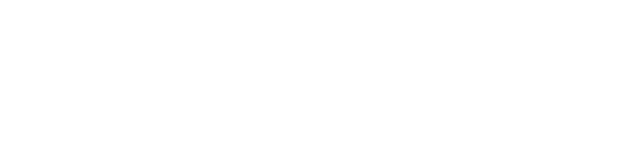
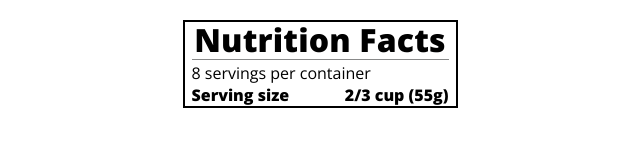
Before and after one commit to jbrown307/nutrition-facts, a plain HTML site: page index.html in a window 1280 px wide. Shown: the whole page, without its empty margins (320-960 px from the left). Drawn offline with nearby package versions, Linux system fonts and the light colour scheme.

Commit message:
ADD first label section

```diff
--- a/index.html
+++ b/index.html
@@ -3,9 +3,19 @@
 <head>
   <meta charset="UTF-8">
   <meta name="viewport" content="width=device-width, initial-scale=1.0">
+  <link rel="stylesheet" href="styles.css">
+  <link rel="stylesheet" href="https://fonts.googleapis.com/css?family=Open+Sans:400,700,800">
   <title>Nutrition Facts</title>
 </head>
 <body>
-
+  <div class="label">
+    <!--The <header> HTML element represents introductory content, typically a group of introductory or navigational aids-->
+    <header>
+      <h1 class="bold">Nutrition Facts</h1>
+      <div class="divider"></div>
+      <p>8 servings per container</p>
+      <p class="bold">Serving size<span>2/3 cup (55g)</span></p>
+    </header>
+  </div>
 </body>
 </html>
--- a/styles.css
+++ b/styles.css
@@ -0,0 +1,45 @@
+* {
+  box-sizing: border-box;
+}
+
+html {
+  font-size: 16px;
+}
+
+body {
+  font-family: "Open Sans", sans-serif;
+}
+
+.bold {
+  font-weight: 800;
+}
+
+header h1 {
+  text-align: center;
+  margin: -4px 0;
+  letter-spacing: 0.15px;
+}
+
+/*The space-between value distributes the items evenly (with space between them) in the line.
+The first item is on the start line, and the last one is on the end line.
+The space-around value displays the items with space before, between, and after*/
+p {
+  margin: 0;
+  display: flex;
+  justify-content: space-between;
+}
+
+/*by default, the browser includes the border and padding when determining an element's size.
+To solve this, reset the box model by creating a * selector and giving it a box-sizing property of border-box*/
+.label {
+  border: 2px solid black;
+  box-sizing: border-box;
+  width: 275px;
+  margin: 20px auto;
+  padding: 0 7px;
+}
+
+.divider {
+  border-bottom: 1px solid #888989;
+  margin: 2px 0;
+}
```
